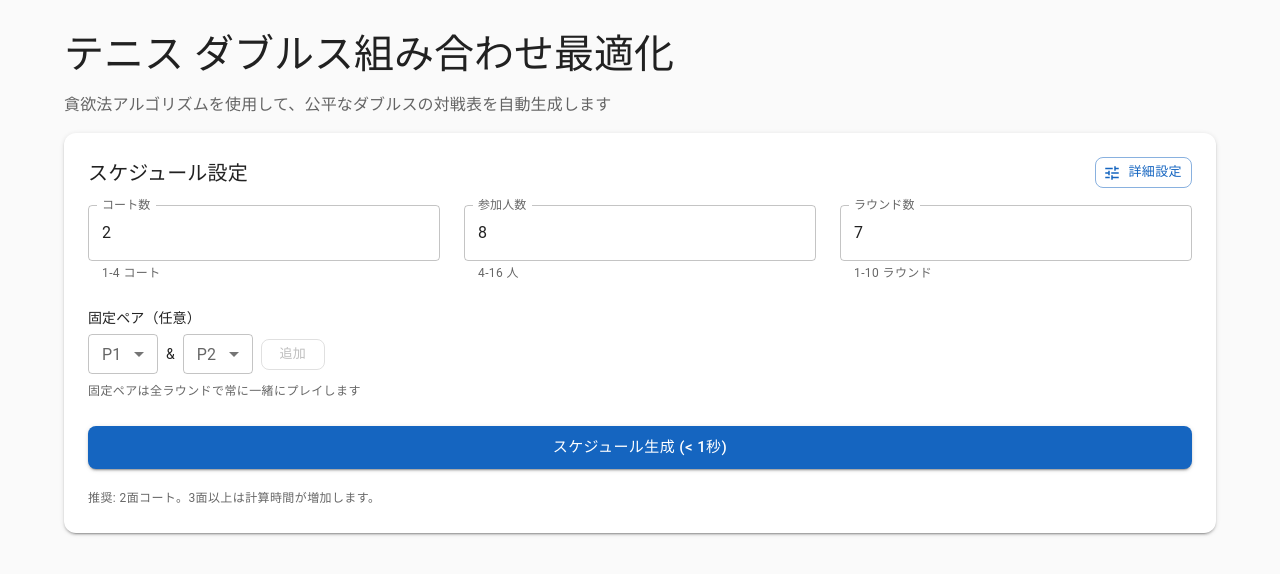
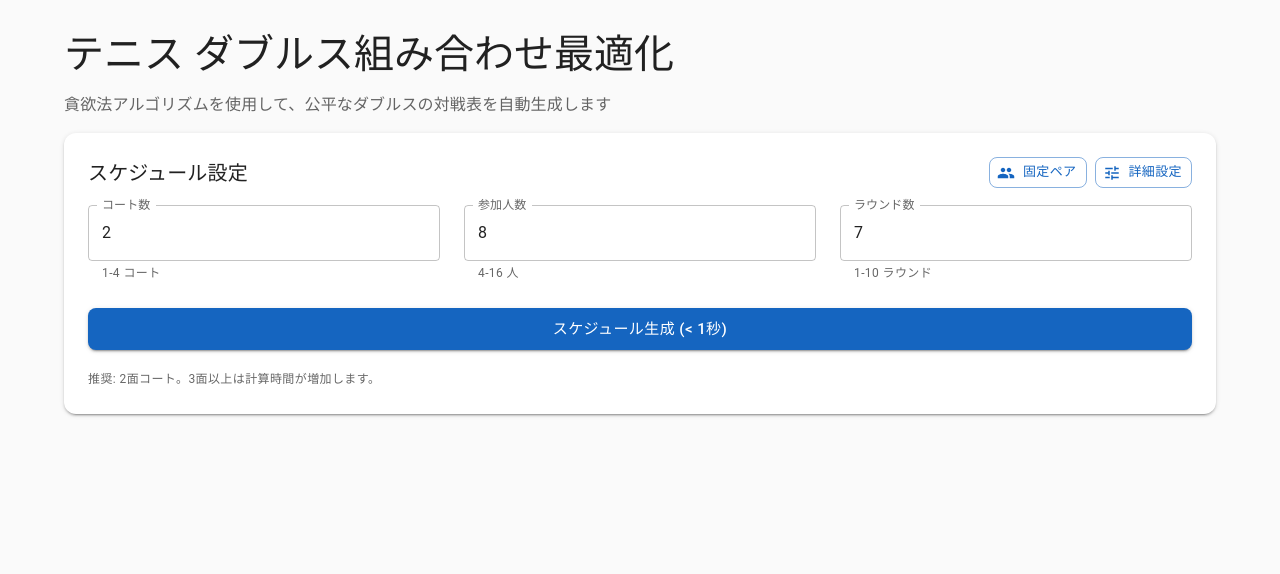
Before and after one commit to tshorea1207/doubles-random-number-table, a React (Vite) app: page / in a window 1280 px wide. Shown: the top 574 px of the page. Built offline with nearby package versions, Linux system fonts and the light colour scheme.

Commit message:
固定ペア機能をダイアログ化

```diff
--- a/src/components/ScheduleForm.tsx
+++ b/src/components/ScheduleForm.tsx
@@ -15,6 +15,7 @@ import {
 } from '@mui/material';
 import TuneIcon from '@mui/icons-material/Tune';
 import HelpOutlineIcon from '@mui/icons-material/HelpOutline';
+import GroupIcon from '@mui/icons-material/Group';
 import type { ScheduleParams, FixedPair } from '../types/schedule';
 import { useBenchmarkCalibration } from '../hooks/useBenchmarkCalibration';
 import { FixedPairsInput } from './FixedPairsInput';
@@ -35,6 +36,7 @@ export function ScheduleForm({ onGenerate, isGenerating }: ScheduleFormProps) {
   const [fixedPairs, setFixedPairs] = useState<FixedPair[]>([]);
   const [helpTarget, setHelpTarget] = useState<'w1' | 'w2' | 'w3' | null>(null);
   const [advancedOpen, setAdvancedOpen] = useState(false);
+  const [fixedPairsOpen, setFixedPairsOpen] = useState(false);
 
   // ハードウェア性能に基づく動的キャリブレーション係数
   const { coefficient } = useBenchmarkCalibration();
@@ -101,6 +103,15 @@ export function ScheduleForm({ onGenerate, isGenerating }: ScheduleFormProps) {
         <Typography variant="h6">
           スケジュール設定
         </Typography>
+        <Box sx={{ display: 'flex', gap: 1 }}>
+          <Button
+            variant="outlined"
+            size="small"
+            startIcon={<GroupIcon />}
+            onClick={() => setFixedPairsOpen(true)}
+          >
+            {fixedPairs.length > 0 ? `固定ペア (${fixedPairs.length}組)` : '固定ペア'}
+          </Button>
           <Button
             variant="outlined"
             size="small"
@@ -109,6 +120,7 @@ export function ScheduleForm({ onGenerate, isGenerating }: ScheduleFormProps) {
           >
             詳細設定
           </Button>
+        </Box>
       </Box>
 
       <form onSubmit={handleSubmit}>
@@ -153,16 +165,6 @@ export function ScheduleForm({ onGenerate, isGenerating }: ScheduleFormProps) {
             />
           </Grid>
 
-          {/* 固定ペア */}
-          <Grid item xs={12}>
-            <FixedPairsInput
-              playersCount={players}
-              courtsCount={courts}
-              fixedPairs={fixedPairs}
-              onChange={setFixedPairs}
-            />
-          </Grid>
-
           {/* 送信ボタン */}
           <Grid item xs={12}>
             <Button
@@ -189,6 +191,24 @@ export function ScheduleForm({ onGenerate, isGenerating }: ScheduleFormProps) {
           推奨: 2面コート。3面以上は計算時間が増加します。
         </Typography>
       </Box>
+
+      {/* 固定ペアダイアログ */}
+      <Dialog open={fixedPairsOpen} onClose={() => setFixedPairsOpen(false)} maxWidth="sm" fullWidth>
+        <DialogTitle>固定ペア設定</DialogTitle>
+        <DialogContent>
+          <Box sx={{ mt: 1 }}>
+            <FixedPairsInput
+              playersCount={players}
+              courtsCount={courts}
+              fixedPairs={fixedPairs}
+              onChange={setFixedPairs}
+            />
+          </Box>
+        </DialogContent>
+        <DialogActions>
+          <Button onClick={() => setFixedPairsOpen(false)}>閉じる</Button>
+        </DialogActions>
+      </Dialog>
 
       {/* 詳細設定ダイアログ */}
       <Dialog open={advancedOpen} onClose={() => setAdvancedOpen(false)} maxWidth="sm" fullWidth>
```
Also changed, not shown: 1 other file (tests, documents, lock files or other folders). Lines whose indentation alone changed are shown as unchanged.
